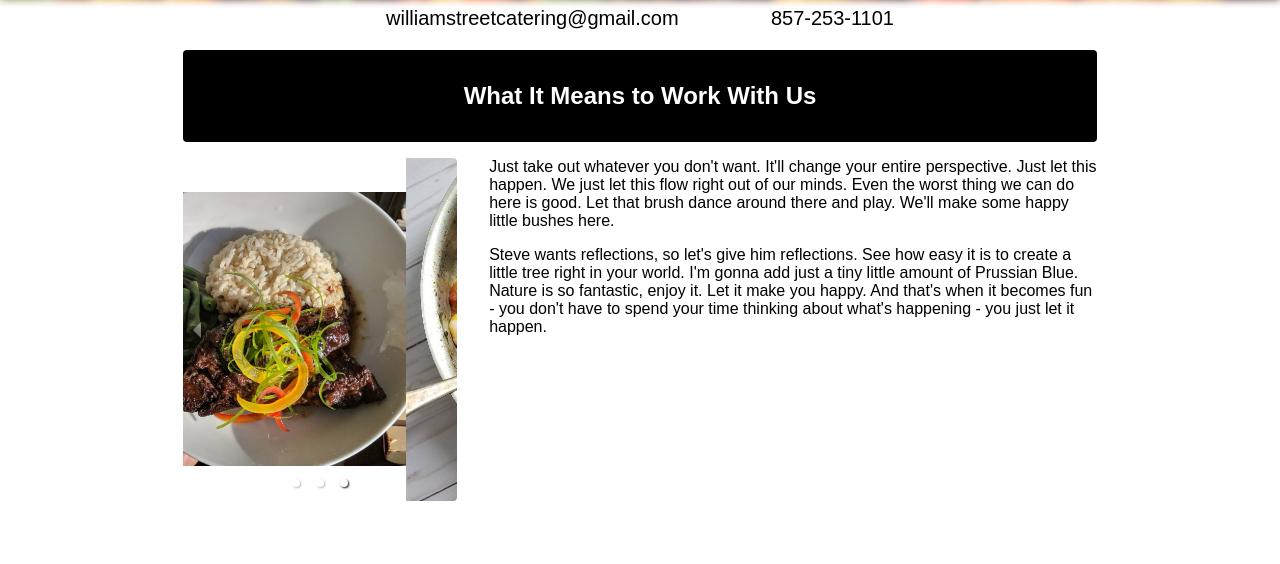
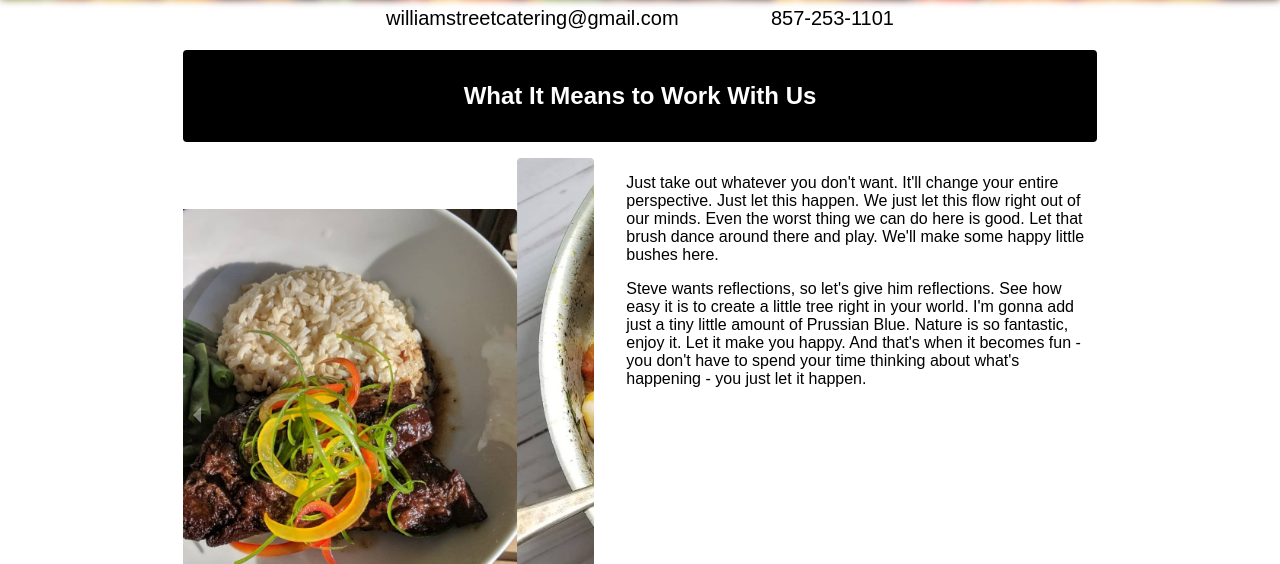
Before and after one commit to dillonjason/william_street_catering, a Gatsby site: page / in a window 1280 px wide. Shown: the part 236-800 px from the top of the page. Built offline with nearby package versions, Linux system fonts and the light colour scheme; Gatsby itself is replaced by a stand-in of ours.

Commit message:
Improved responsive elements

```diff
--- a/src/components/article/index.jsx
+++ b/src/components/article/index.jsx
@@ -1,11 +1,17 @@
 import React from "react"
 import styles from "./styles.module.scss"
 
-export const Article = ({ title, img, imgPosition, children }) => (
+export const Article = ({ title, img, imgPosition, largeImage, children }) => (
   <div className={styles.container}>
-    <h3 className={styles.title}>{title}</h3>
+    {title && <h3 className={styles.title}>{title}</h3>}
     <div className={styles.content}>
-      <div className={`${styles.image} ${styles[imgPosition]}`}>{img}</div>
+      <div
+        className={`${styles.image} ${styles[imgPosition]} ${
+          largeImage ? styles.largeImage : ""
+        }`}
+      >
+        {img}
+      </div>
       {children}
     </div>
   </div>
--- a/src/components/article/styles.module.scss
+++ b/src/components/article/styles.module.scss
@@ -16,15 +16,16 @@
 
   .content {
     .image {
-      width: 30%;
+      width: 80%;
       min-width: 250px;
-      max-width: 500px;
 
       margin-left: auto;
       margin-right: auto;
       margin-bottom: 2rem;
 
-      @media screen and (min-width: $large) {
+      @media screen and (min-width: $medium) {
+        width: 30%;
+
         &.left {
           margin-right: 2rem;
           float: left;
@@ -34,6 +35,10 @@
           margin-left: 2rem;
           float: right;
         }
+
+        &.largeImage {
+          width: 45%;
+        }
       }
 
       img {
--- a/src/components/footer/styles.module.scss
+++ b/src/components/footer/styles.module.scss
@@ -8,6 +8,7 @@
   color: white;
   padding: 3rem;
   font-size: 0.75rem;
+  justify-content: space-between;
 
   @media screen and (max-width: $small) {
     flex-direction: column;
--- a/src/components/vision/index.jsx
+++ b/src/components/vision/index.jsx
@@ -7,6 +7,7 @@ import "react-responsive-carousel/lib/styles/carousel.css"
 import styles from "./styles.module.scss"
 import "./carousel.scss"
 import { SubHeader } from "../sub_header"
+import { Article } from "../article"
 
 export const Vision = () => (
   <StaticQuery
@@ -34,6 +35,8 @@ export const Vision = () => (
     render={data => (
       <div className={styles.container}>
         <SubHeader>What It Means to Work With Us</SubHeader>
+        <Article
+          img={
             <div className={styles.carousel}>
               <Carousel
                 showThumbs={false}
@@ -53,7 +56,10 @@ export const Vision = () => (
                 </div>
               </Carousel>
             </div>
-        <div className={styles.content}>
+          }
+          imgPosition="left"
+          largeImage
+        >
           <p>
             Just take out whatever you don't want. It'll change your entire
             perspective. Just let this happen. We just let this flow right out
@@ -69,7 +75,7 @@ export const Vision = () => (
             you don't have to spend your time thinking about what's happening -
             you just let it happen.
           </p>
-        </div>
+        </Article>
       </div>
     )}
   />
--- a/src/components/vision/styles.module.scss
+++ b/src/components/vision/styles.module.scss
@@ -1,20 +1,2 @@
 .container {
-  clear: both;
-
-  .carousel {
-    width: 30%;
-    min-width: 250px;
-    max-width: 500px;
-
-    float: left;
-    margin-right: 2rem;
-    margin-bottom: 2rem;
-
-    .carousel {
-      border-radius: 4px;
-    }
-  }
-
-  .content {
-  }
 }
```
Also changed, not shown: src/components/header/styles.module.scss (+7 -7 lines). Lines whose indentation alone changed are shown as unchanged.
